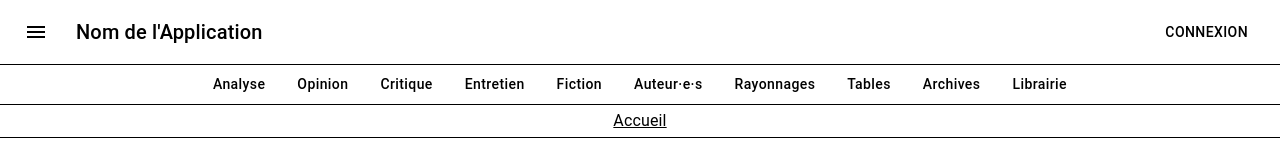
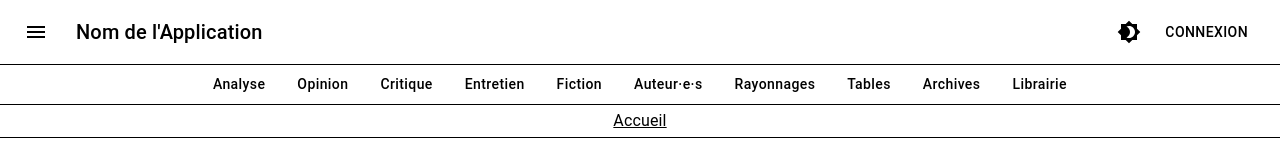
Before and after one commit to jvk88511334/client-prototype-react, a React (Create React App) app: page / in a window 1280 px wide. Shown: the top 160 px of the page. Built offline with nearby package versions, Linux system fonts and the light colour scheme.

Commit message:
- Mise en place du changemenrt de theme dans le menu du haut

```diff
--- a/src/App.js
+++ b/src/App.js
@@ -61,7 +61,7 @@ function App() {
             <CssBaseline />
         <Router>
             <div className="App" style={{ display: 'flex', flexDirection: 'column', minHeight: '100vh' }}>
-                <Navbar />
+                <Navbar toggleTheme={toggleTheme} />
                 <SubNavbar />
                 <Breadcrumb />
                 <main style={{ flex: 1 }}>
--- a/src/components/Navbar.js
+++ b/src/components/Navbar.js
@@ -3,8 +3,10 @@ import {AppBar, Toolbar, IconButton, Typography, Button, useTheme} from '@mui/ma
 import MenuIcon from '@mui/icons-material/Menu';
 import SideDrawer from './SideDrawer';
 import { Link as RouterLink } from 'react-router-dom';
+import Brightness4Icon from '@mui/icons-material/Brightness4';
+import Brightness7Icon from '@mui/icons-material/Brightness7';
 
-function Navbar() {
+function Navbar({ toggleTheme }) {
     const theme = useTheme();
     const [isDrawerOpen, setIsDrawerOpen] = useState(false);
     const [isLoggedIn, setIsLoggedIn] = useState(false);
@@ -39,6 +41,9 @@ function Navbar() {
                     <Typography variant="h6" component="div" sx={{ flexGrow: 1 }}>
                         Nom de l'Application
                     </Typography>
+                    <IconButton color="inherit" onClick={toggleTheme} sx={{ mr: 1 }}>
+                        {theme.palette.mode === 'dark' ? <Brightness7Icon /> : <Brightness4Icon />}
+                    </IconButton>
                     <Button color="inherit" component={RouterLink} to="/login">
                         Connexion
                     </Button>
```
